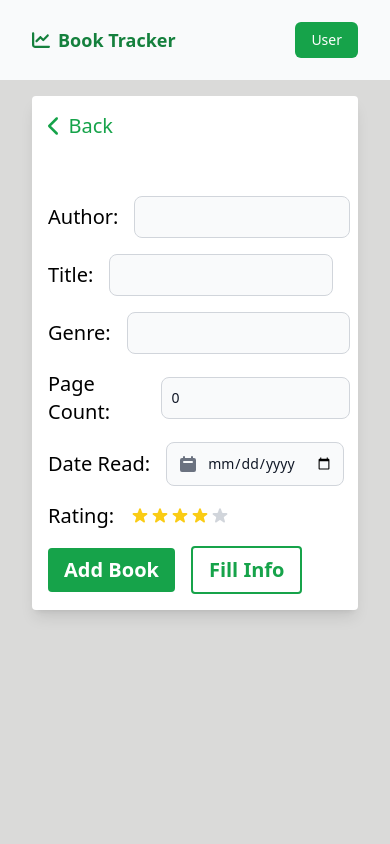
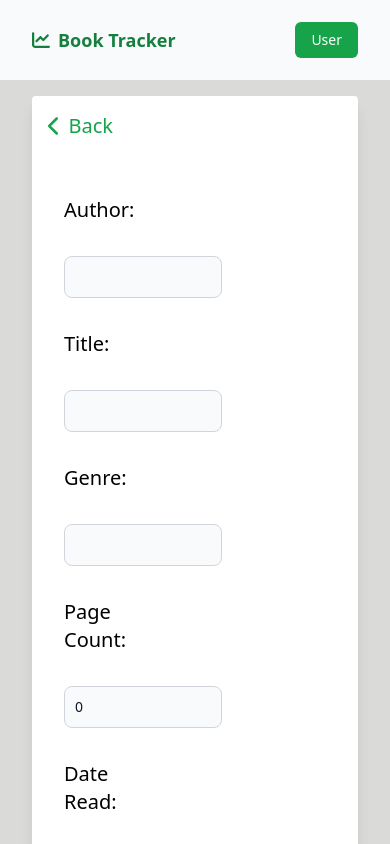
Before and after one commit to bmurf17/book-site, a React (Vite) app: page /addbook in a window 390 px wide. Shown: the top 844 px of the page. Built offline with nearby package versions, Linux system fonts and the light colour scheme.

Commit message:
Fix up add book mobile display

```diff
--- a/src/shared/AddBook.tsx
+++ b/src/shared/AddBook.tsx
@@ -67,9 +67,10 @@ export function AddBook() {
           <img className="object-cover h-96" src={img} alt={"Add Book Photo"} />
         </div>
         <div className="text-xl pt-4 h-2/3 col-span-2 px-2">
-          <div className="flex pt-4 items-center">
-            <p className="pr-4">Author: </p>
-            <div>
+          <div className="grid md:grid-cols-6 grid-cols-4 md:gap-4 gap-8 p-4 mx-">
+            <div className="flex justify-start items-center">Author: </div>
+            <div className="col-span-5">
+              <div className="flex justify-start items-center md:w-2/5 w-7/12">
                 <input
                   type="text"
                   id="author"
@@ -80,9 +81,9 @@ export function AddBook() {
                 />
               </div>
             </div>
-          <div className="flex pt-4 items-center">
-            <p className="pr-4">Title: </p>
-            <div>
+            <div className="flex justify-start items-center">Title: </div>
+            <div className="col-span-5">
+              <div className="flex justify-start items-center md:w-2/5 w-7/12">
                 <input
                   type="text"
                   id="Title"
@@ -93,9 +94,9 @@ export function AddBook() {
                 />
               </div>
             </div>
-          <div className="flex pt-4 items-center">
-            <p className="pr-4">Genre: </p>
-            <div>
+            <div className="flex justify-start items-center">Genre: </div>
+            <div className="col-span-5">
+              <div className="flex justify-start items-center md:w-2/5 w-7/12">
                 <input
                   type="text"
                   id="genre"
@@ -106,9 +107,9 @@ export function AddBook() {
                 />
               </div>
             </div>
-          <div className="flex pt-4 items-center">
-            <p className="pr-4">Page Count: </p>
-            <div>
+            <div className="flex justify-start items-center">Page Count: </div>
+            <div className="col-span-5">
+              <div className="flex justify-start items-center md:w-2/5 w-7/12">
                 <input
                   type="text"
                   id="pageCount"
@@ -119,9 +120,9 @@ export function AddBook() {
                 />
               </div>
             </div>
-          <div className="flex pt-4 items-center">
-            <p className="pr-4">Date Read: </p>
-            <div className="flex items-center">
+            <div className="flex justify-start items-center">Date Read: </div>
+            <div className="col-span-5">
+              <div className="flex justify-start items-center md:w-2/5 w-7/12">
                 <div className="relative">
                   <div className="flex absolute inset-y-0 left-0 items-center pl-3 pointer-events-none">
                     <svg
@@ -147,23 +148,26 @@ export function AddBook() {
                 </div>
               </div>
             </div>
-          <div className="flex pt-4 items-center">
-            <p className="pr-4">Rating: </p>
+            <div className="flex justify-start items-center">Rating: </div>
+            <div className="col-span-5 flex justify-start items-center md:w-2/5 w-7/12">
               <RankingStars />
             </div>
-          <div className="flex py-4 items-center gap-4">
+            <div className="col-span-2">
               <button
                 className="bg-green-600 hover:bg-green-800 text-white font-bold py-2 px-4 rounded"
                 onClick={submit}
               >
                 Add Book
               </button>
+            </div>
+            <div className="col-span-2 ">
               <button
                 className=" hover:bg-green-800 text-green-600 border-2 border-green-600 font-bold py-2 px-4 rounded"
                 onClick={getFillInfo}
               >
                 Fill Info
               </button>
+            </div>
           </div>
         </div>
       </div>
```
Lines whose indentation alone changed are shown as unchanged.
